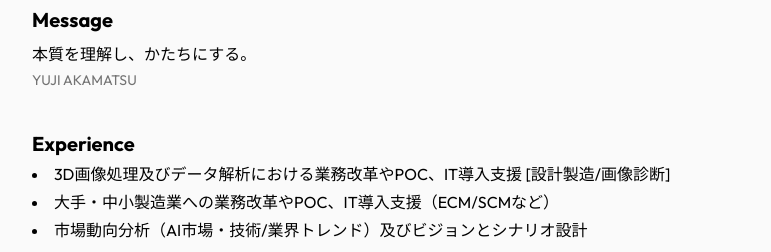
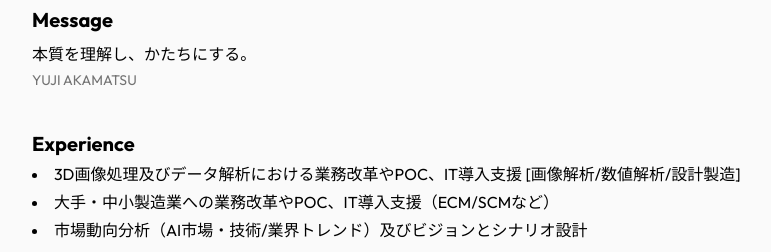
Before and after one commit to YUJI-AKAMATSU/jm, a plain HTML site: page index.html in a window 1280 px wide. Shown: the part 1032-1284 px from the top of the page, without its empty margins (32-803 px from the left). Drawn offline with nearby package versions, Linux system fonts and the light colour scheme.

Commit message:
Update index.html

```diff
--- a/index.html
+++ b/index.html
@@ -109,7 +109,7 @@
       <section class="px-[5%] py-5">
         <h2 class="text-xl font-bold">Experience</h2>
         <ul class="list-disc list-inside mt-1 text-base space-y-1">
-          <li>3D画像処理及びデータ解析における業務改革やPOC、IT導入支援 [設計製造/画像診断]</li>
+          <li>3D画像処理及びデータ解析における業務改革やPOC、IT導入支援 [画像解析/数値解析/設計製造]</li>
           <li>大手・中小製造業への業務改革やPOC、IT導入支援（ECM/SCMなど）</li>
           <li>市場動向分析（AI市場・技術/業界トレンド）及びビジョンとシナリオ設計</li>
         </ul>
```
